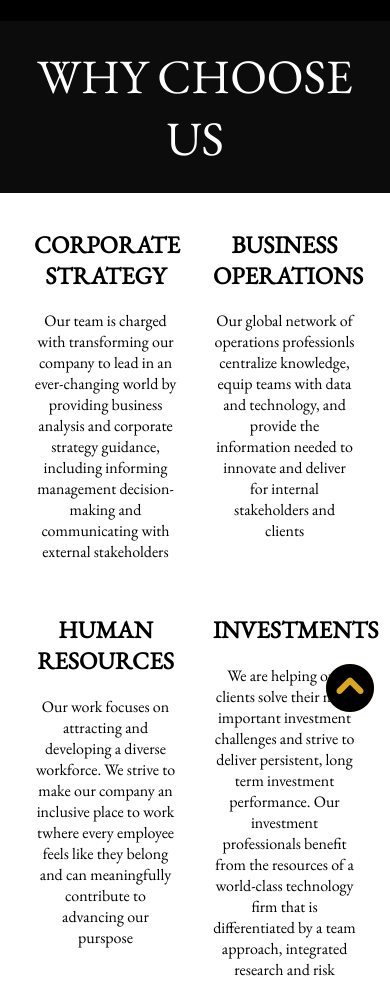
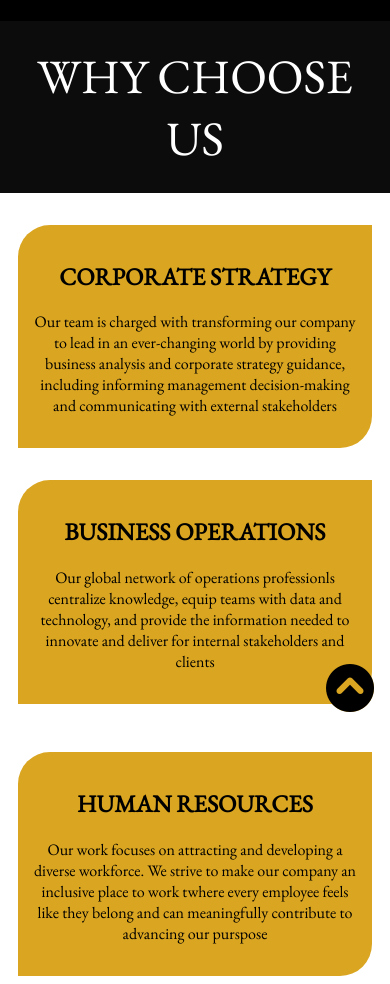
Before and after one commit to Trandsoulz/invetment-website, a plain HTML site: page why-choose-us.html in a window 390 px wide. Shown: the part 116-1100 px from the top of the page. Drawn offline with nearby package versions, Linux system fonts and the light colour scheme.

Commit message:
changes on the why choose us page

```diff
--- a/why-choose-us.css
+++ b/why-choose-us.css
@@ -22,6 +22,25 @@ section{
     justify-content: space-around;
 }
 
+@media (max-width: 750px) {
+    section{
+        flex-direction: column;
+        align-items: center;
+    }
+
+    section div{
+        width: 90%;
+    }
+
+    .section-div{
+        margin: 1rem;
+        padding: 1rem;
+        border-top-left-radius: 2rem;
+        border-bottom-right-radius: 2rem;
+        background-color: goldenrod;
+    }
+}
+
 
 @media (max-width: 1000px) {
     #important{
--- a/why-choose-us.html
+++ b/why-choose-us.html
@@ -66,12 +66,12 @@
      <aside>WHY CHOOSE US</aside>
 
      <section>
-        <div>
+        <div class="section-div">
             <h1>CORPORATE STRATEGY</h1>
             <p>Our team is charged with transforming our company to lead in an ever-changing world by providing business analysis and corporate strategy guidance, including informing management decision-making and communicating with external stakeholders</p>
         </div>
 
-        <div>
+        <div class="section-div">
             <h1>BUSINESS OPERATIONS</h1>
             <p>Our global network of operations professionls centralize knowledge, equip teams with data and technology, and provide the information needed to innovate and deliver for internal stakeholders and clients</p>
         </div>
@@ -80,12 +80,12 @@
 
     <section>
 
-        <div>
+        <div class="section-div">
             <h1>HUMAN RESOURCES</h1>
             <p>Our work focuses on attracting and developing a diverse workforce. We strive to make our company an inclusive place to work twhere every employee feels like they belong and can meaningfully contribute to advancing our purspose</p>
         </div>
 
-        <div>
+        <div class="section-div">
             <h1>INVESTMENTS</h1>
             <p>We are helping our clients solve their most important investment challenges and strive to deliver persistent, long term investment performance. Our investment professionals benefit from the resources of a world-class technology firm that is differentiated by a team approach, integrated research and risk management</p>
         </div>
```
